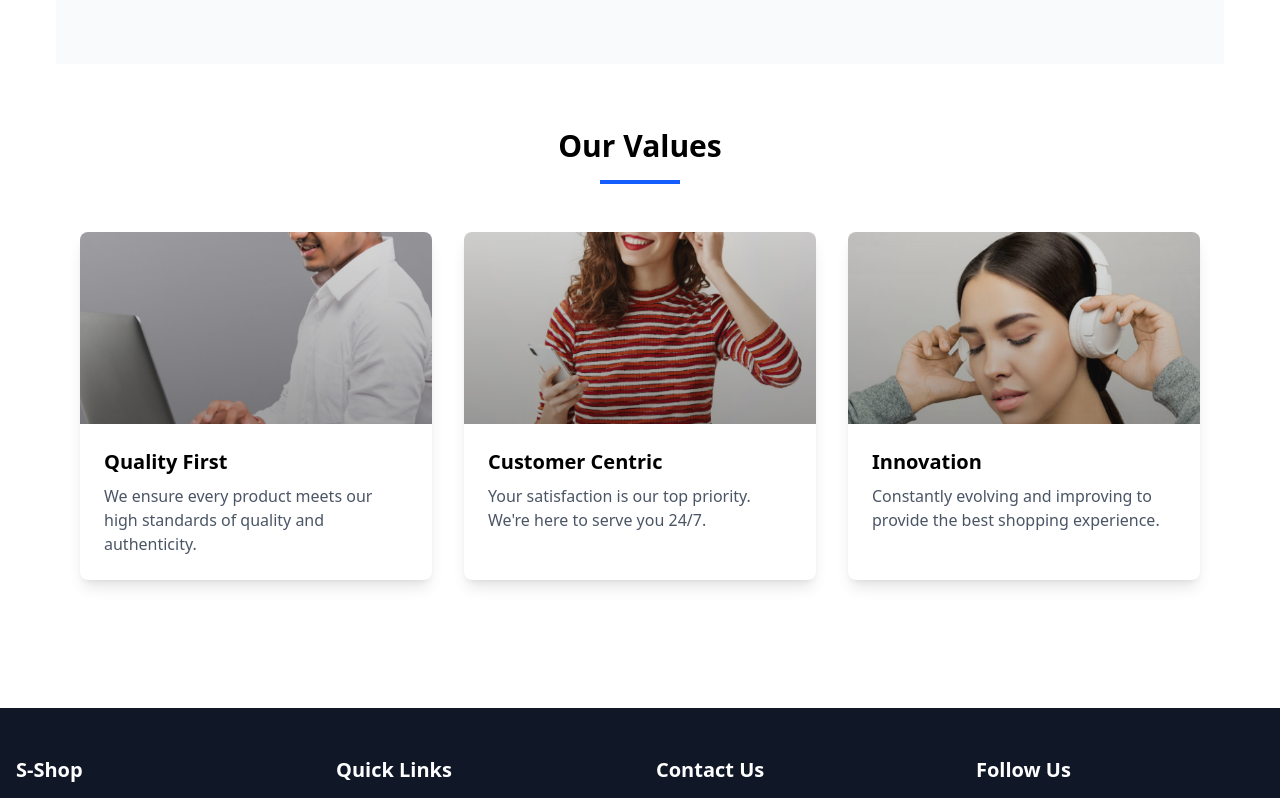
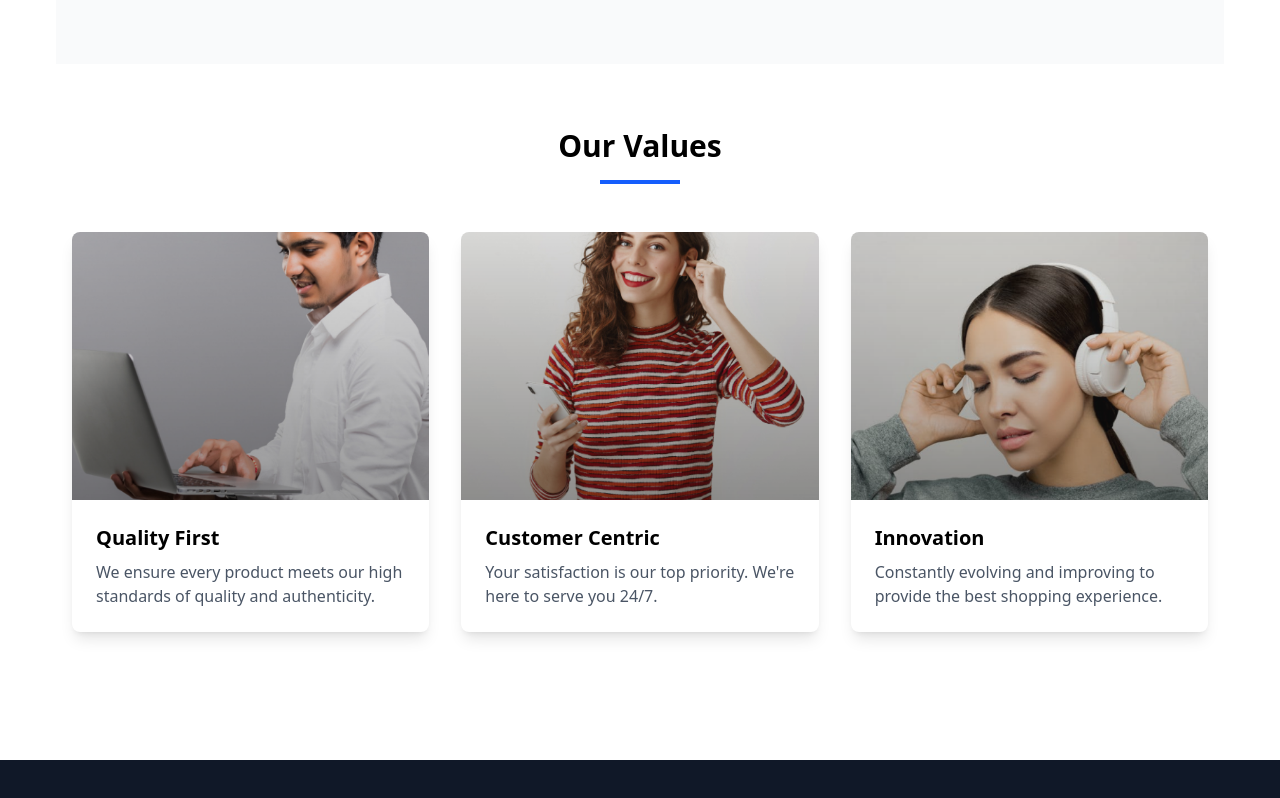
Before and after one commit to aashikur/super-shop, a Next.js app: page /about in a window 1280 px wide. Shown: the part 627-1425 px from the top of the page. Built offline with nearby package versions, Linux system fonts and the light colour scheme; no server answers.

Commit message:
Our Values Section

```diff
--- a/src/app/about/page.jsx
+++ b/src/app/about/page.jsx
@@ -3,6 +3,7 @@ import Container from '../components/Container';
 import Image from 'next/image';
 import { FaShoppingBag, FaUsers, FaGlobe, FaAward } from 'react-icons/fa';
 import { assets } from '@/lib/assets';
+import OurValues from '@/app/components/shared/OurValues';
 
 const AboutPage = () => {
     const stats = [
@@ -70,46 +71,8 @@ const AboutPage = () => {
             </div>
 
             {/* Values Section */}
-            <div className="max-w-6xl mx-auto px-4 mb-16">
-                <div className="text-center mb-12">
-                    <h2 className="text-3xl font-bold mb-4">Our Values</h2>
-                    <div className="w-20 h-1 bg-blue-600 mx-auto"></div>
-                </div>
-                <div className="grid md:grid-cols-3 gap-8">
-                    {([
-                        {
-                            title: "Quality First",
-                            description: "We ensure every product meets our high standards of quality and authenticity.",
-                            image:  assets.boy_with_laptop_image
-                        },
-                        {
-                            title: "Customer Centric",
-                            description: "Your satisfaction is our top priority. We're here to serve you 24/7.",
-                            image: assets.girl_with_earphone_image
-                        },
-                        {
-                            title: "Innovation",
-                            description: "Constantly evolving and improving to provide the best shopping experience.",
-                            image:  assets.girl_with_headphone_image
-                        }
-                    ]).map((value, index) => (
-                        <div key={index} className="bg-white rounded-lg overflow-hidden shadow-lg transition-transform hover:scale-105">
-                            <div className="relative h-48">
-                                <Image
-                                    src={value.image}
-                                    alt={value.title}
-                                    fill
-                                    className="object-cover"
-                                />
-                            </div>
-                            <div className="p-6">
-                                <h3 className="text-xl font-bold mb-2">{value.title}</h3>
-                                <p className="text-gray-600">{value.description}</p>
-                            </div>
-                        </div>
-                    ))}
-                </div>
-            </div>
+            <OurValues/>
+
         </Container>
     );
 };
--- a/src/app/components/shared/OurValues.jsx
+++ b/src/app/components/shared/OurValues.jsx
@@ -1,10 +1,51 @@
+import Container from '@/app/components/Container';
+import { assets } from '@/lib/assets';
+import Image from 'next/image';
 import React from 'react';
 
 const OurValues = () => {
     return (
-        <div>
-            Our Values
-        </div>
+        <Container>
+           <div className="mb-16">
+                <div className="text-center mb-12">
+                    <h2 className="text-3xl font-bold mb-4">Our Values</h2>
+                    <div className="w-20 h-1 bg-blue-600 mx-auto"></div>
+                </div>
+                <div className="grid md:grid-cols-3 gap-8">
+                    {([
+                        {
+                            title: "Quality First",
+                            description: "We ensure every product meets our high standards of quality and authenticity.",
+                            image:  assets.boy_with_laptop_image
+                        },
+                        {
+                            title: "Customer Centric",
+                            description: "Your satisfaction is our top priority. We're here to serve you 24/7.",
+                            image: assets.girl_with_earphone_image
+                        },
+                        {
+                            title: "Innovation",
+                            description: "Constantly evolving and improving to provide the best shopping experience.",
+                            image:  assets.girl_with_headphone_image
+                        }
+                    ]).map((value, index) => (
+                        <div key={index} className="bg-white rounded-lg overflow-hidden shadow-lg transition-transform hover:scale-105">
+                            <div className="relative  aspect-[4/3] min-h-48">
+                                <Image
+                                    src={value.image}
+                                    alt={value.title}
+                                    fill
+                                    className="object-cover "
+                                />
+                            </div>
+                            <div className="p-6">
+                                <h3 className="text-xl font-bold mb-2">{value.title}</h3>
+                                <p className="text-gray-600">{value.description}</p>
+                            </div>
+                        </div>
+                    ))}
+                </div>
+            </div>        </Container>
     );
 };
 
--- a/src/app/page.js
+++ b/src/app/page.js
@@ -2,6 +2,7 @@ import Banner from "@/app/components/Banner";
 import Newsletter from "@/app/components/home/Newsletter";
 import PopularProducts from "@/app/components/home/PopularProducts";
 import WhyChooseUs from "@/app/components/home/WhyChooseUs";
+import OurValues from "@/app/components/shared/OurValues";
 import ContactPage from "@/app/contact/page";
 import Image from "next/image";
 
@@ -20,6 +21,11 @@ export default function Home() {
       {/* Why Choose us  */}
       <WhyChooseUs />
 
+
+      {/* Our Values at  */}
+      <div className="pt-16"></div>
+      <OurValues />
+
       <ContactPage />
       {/* CTA Newsletter */}
       <Newsletter />
```
